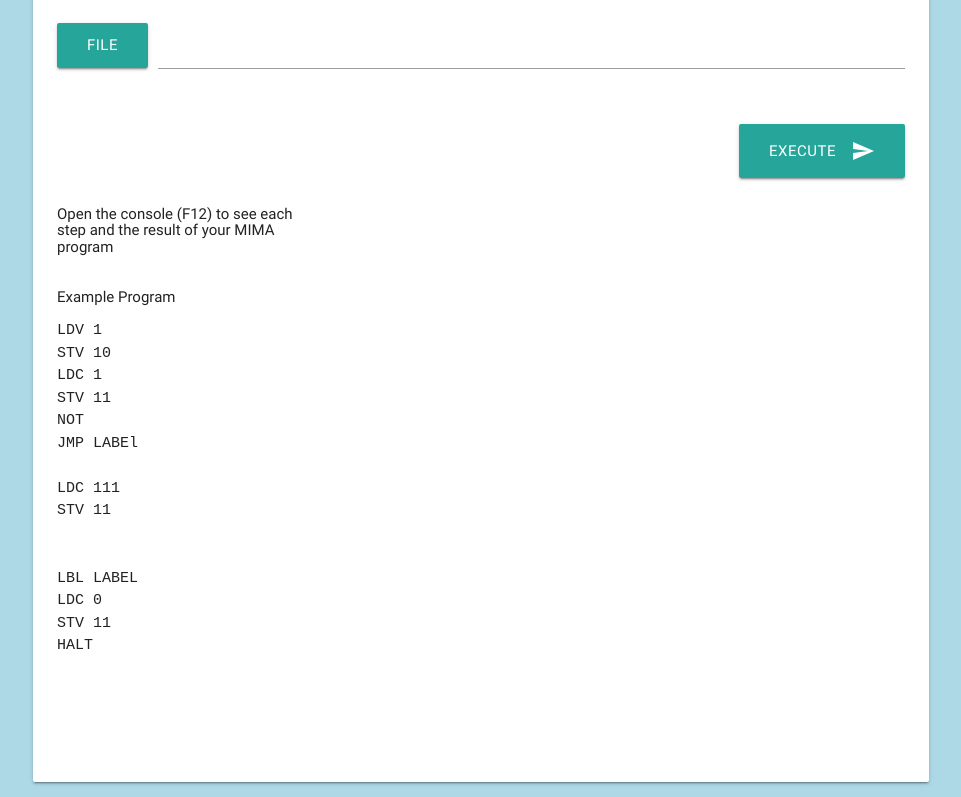
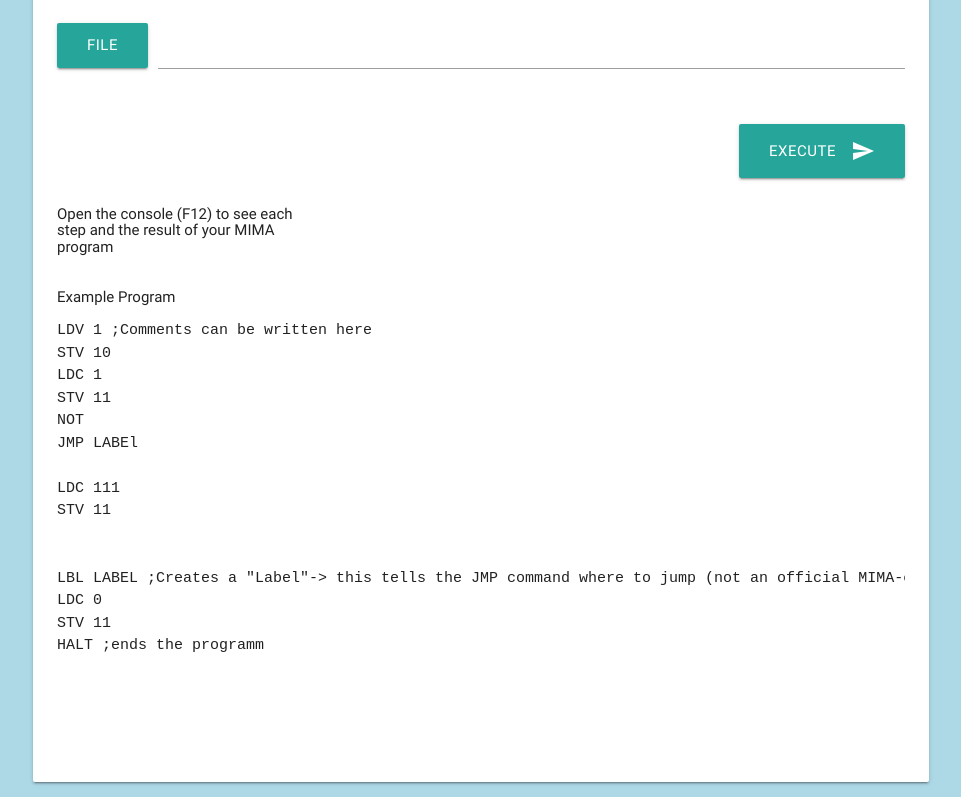
Before and after one commit to wagnva/MIMA-Sim, a plain HTML site: page index.html in a window 1280 px wide. Shown: the part 115-912 px from the top of the page, without its empty margins (159-1120 px from the left). Drawn offline with nearby package versions, Linux system fonts and the light colour scheme.

Commit message:
simple bugfixes

```diff
--- a/index.html
+++ b/index.html
@@ -65,7 +65,7 @@
                         <div class="col s12">
                             <h6>Example Program</h6>
                             <pre>
-LDV 1
+LDV 1 ;Comments can be written here
 STV 10
 LDC 1
 STV 11
@@ -76,10 +76,10 @@ LDC 111
 STV 11
 
 
-LBL LABEL
+LBL LABEL ;Creates a "Label"-> this tells the JMP command where to jump (not an official MIMA-command)
 LDC 0
 STV 11
-HALT
+HALT ;ends the programm
 
                             </pre>
                         </div>
--- a/js/index.js
+++ b/js/index.js
@@ -9,6 +9,8 @@ $(function(){
 
     //when execute is clicked
     $("#execute").on("click", function(e){
+
+        e.preventDefault();
 
         //clear the console to make sure only the newest execution is shown
         console.clear();
@@ -96,7 +98,7 @@ $(function(){
     }
 
     function throwError(line, msg){
-        console.error("Error at line: " + line + "  because of: " + msg);
+        console.error("Error at line: " + (line+1) + "  because of: " + msg);
         printCompleteStatus();
     }
 
```
